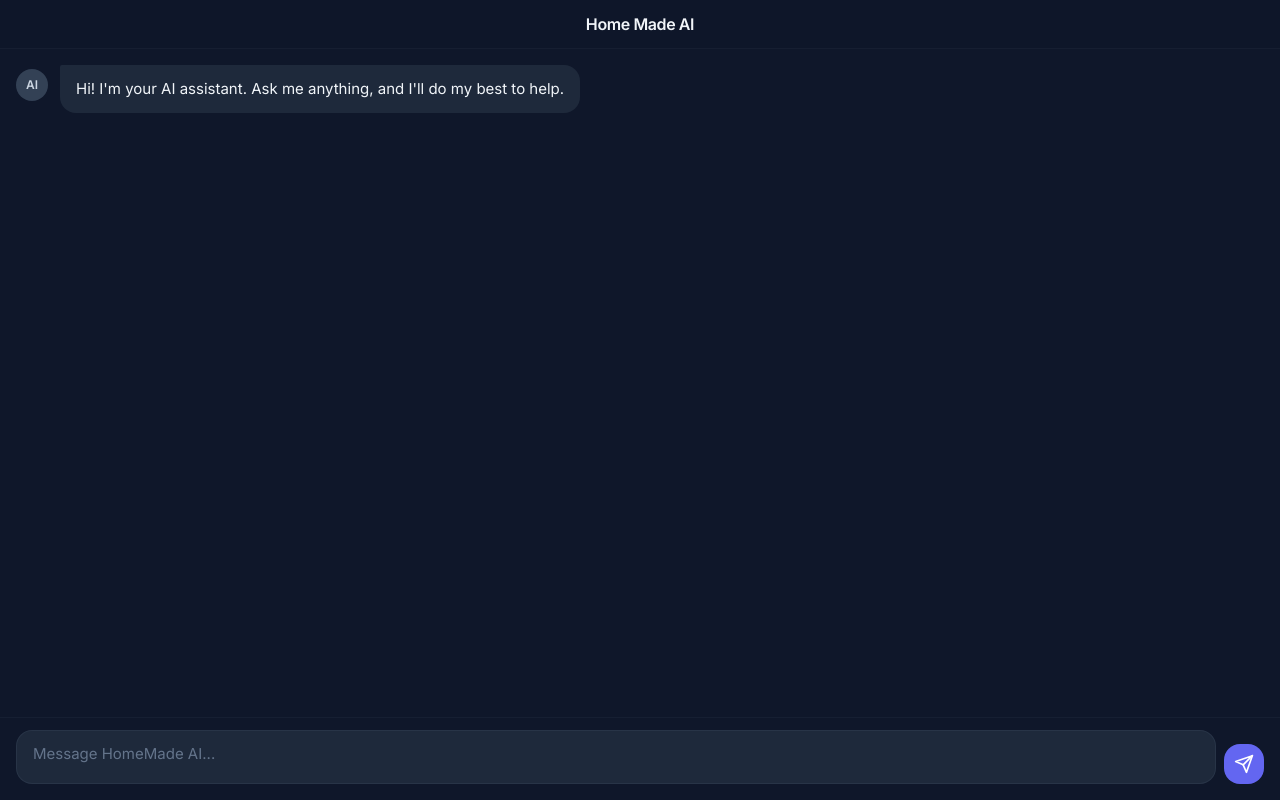
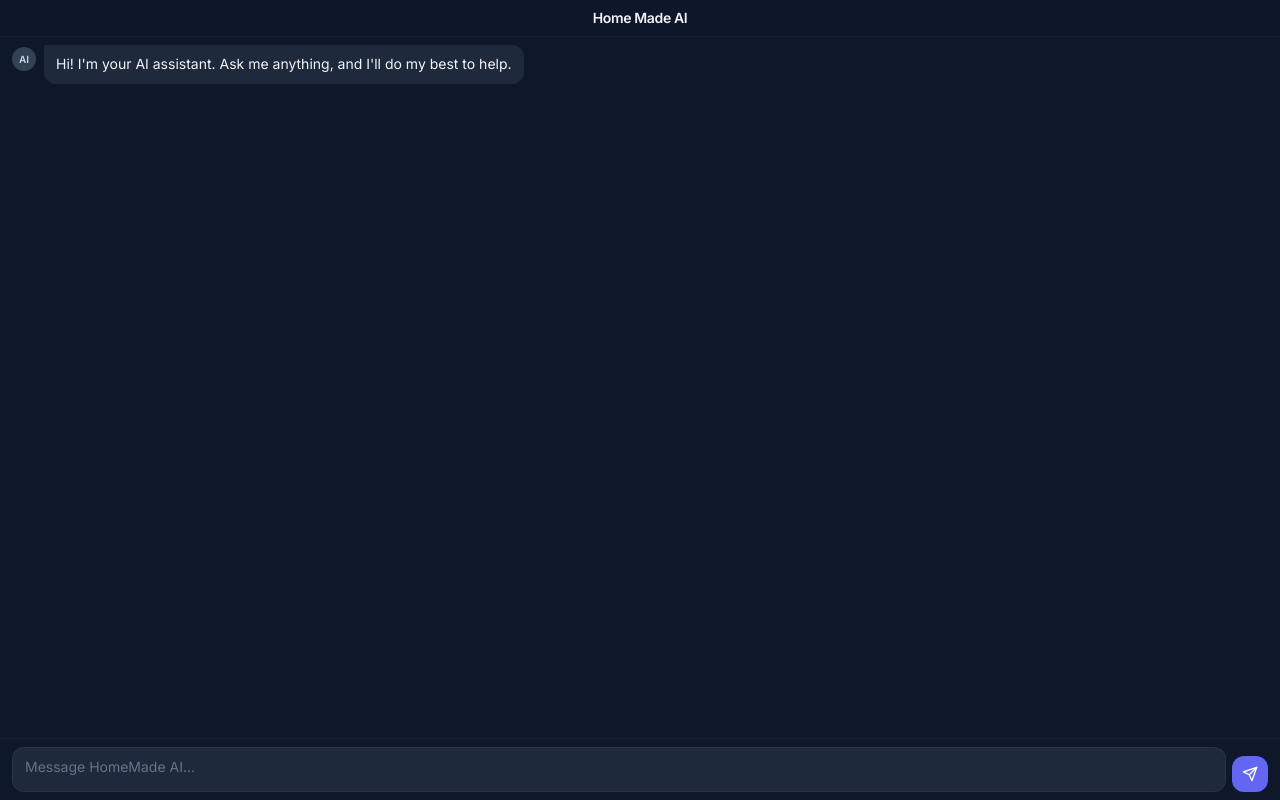
Before and after one commit to CraftWithMassi/HomeMadeAI, a plain HTML site: page frontend/index.html in a window 1280 px wide. Drawn offline with nearby package versions, Linux system fonts and the light colour scheme.

Commit message:
tired with this bug

```diff
--- a/frontend/index.html
+++ b/frontend/index.html
@@ -137,9 +137,9 @@
     >
       <!-- Header -->
       <header
-        class="px-4 py-3 border-b border-slate-800/50 flex items-center justify-center bg-slate-900/95 backdrop-blur-sm"
+        class="px-3 py-2 border-b border-slate-800/50 flex items-center justify-center bg-slate-900/95 backdrop-blur-sm shrink-0"
       >
-        <h1 class="text-base font-semibold tracking-tight text-slate-100">
+        <h1 class="text-sm font-semibold tracking-tight text-slate-100">
           Home Made AI
         </h1>
       </header>
@@ -147,17 +147,17 @@
       <!-- Chat Area -->
       <main
         id="chat-container"
-        class="flex-1 overflow-y-auto chat-scroll px-4 py-4 space-y-4 text-[15px] min-h-0"
+        class="flex-1 overflow-y-auto chat-scroll px-3 py-2 space-y-2 text-[14px] min-h-0"
       >
         <!-- Initial assistant message -->
-        <div class="flex items-start gap-3">
+        <div class="flex items-start gap-2">
           <div
-            class="mt-1 w-8 h-8 rounded-full bg-slate-700 flex items-center justify-center text-xs font-semibold text-slate-300 shrink-0"
+            class="mt-0.5 w-6 h-6 rounded-full bg-slate-700 flex items-center justify-center text-[10px] font-semibold text-slate-300 shrink-0"
           >
             AI
           </div>
           <div
-            class="max-w-[85%] rounded-2xl rounded-tl-sm bg-slate-800 px-4 py-3"
+            class="max-w-[85%] rounded-xl rounded-tl-sm bg-slate-800 px-3 py-2"
           >
             <p class="leading-relaxed text-slate-100">
               Hi! I'm your AI assistant. Ask me anything, and I'll do my best to
@@ -170,15 +170,15 @@
       <!-- Typing indicator / loader -->
       <div
         id="typing-indicator"
-        class="px-4 pb-2 text-xs text-slate-400 hidden"
+        class="px-3 pb-1 text-[11px] text-slate-400 hidden shrink-0"
       >
-        <div class="flex items-center gap-2">
-          <span class="relative flex h-2 w-2">
+        <div class="flex items-center gap-1.5">
+          <span class="relative flex h-1.5 w-1.5">
             <span
               class="animate-ping absolute inline-flex h-full w-full rounded-full bg-primary opacity-75"
             ></span>
             <span
-              class="relative inline-flex rounded-full h-2 w-2 bg-primary"
+              class="relative inline-flex rounded-full h-1.5 w-1.5 bg-primary"
             ></span>
           </span>
           <span>AI is thinking...</span>
@@ -187,24 +187,24 @@
 
       <!-- Input Area -->
       <footer
-        class="px-4 pt-3 pb-4 border-t border-slate-800/50 bg-slate-900"
-        style="padding-bottom: max(1rem, env(safe-area-inset-bottom));"
+        class="px-3 pt-2 pb-2 border-t border-slate-800/50 bg-slate-900 shrink-0"
+        style="padding-bottom: max(0.5rem, env(safe-area-inset-bottom));"
       >
-        <form id="chat-form" class="flex items-end gap-2">
+        <form id="chat-form" class="flex items-end gap-1.5">
           <div
-            class="flex-1 rounded-2xl bg-slate-800 border border-slate-700/50 focus-within:border-slate-600 transition-all"
+            class="flex-1 rounded-xl bg-slate-800 border border-slate-700/50 focus-within:border-slate-600 transition-all"
           >
             <textarea
               id="user-input"
               rows="1"
               placeholder="Message HomeMade AI..."
-              class="w-full resize-none bg-transparent border-0 outline-none text-[15px] px-4 py-3 placeholder:text-slate-500 text-slate-100"
+              class="w-full resize-none bg-transparent border-0 outline-none text-[14px] px-3 py-2 placeholder:text-slate-500 text-slate-100"
             ></textarea>
           </div>
           <button
             id="send-button"
             type="submit"
-            class="shrink-0 inline-flex items-center justify-center rounded-2xl bg-primary hover:bg-primary-dark disabled:bg-slate-700 disabled:text-slate-400 text-white transition-colors w-10 h-10"
+            class="shrink-0 inline-flex items-center justify-center rounded-xl bg-primary hover:bg-primary-dark disabled:bg-slate-700 disabled:text-slate-400 text-white transition-colors w-9 h-9"
           >
             <svg
               xmlns="http://www.w3.org/2000/svg"
@@ -212,7 +212,7 @@
               fill="none"
               stroke="currentColor"
               stroke-width="2"
-              class="w-5 h-5"
+              class="w-4 h-4"
             >
               <path
                 d="M22 2L11 13"
@@ -303,13 +303,13 @@
         const isUser = from === "user";
 
         const wrapper = document.createElement("div");
-        wrapper.className = `flex items-start gap-3 ${
+        wrapper.className = `flex items-start gap-2 ${
           isUser ? "justify-end" : ""
         }`;
 
         const avatar = document.createElement("div");
         avatar.className =
-          "mt-1 w-8 h-8 rounded-full flex items-center justify-center text-xs font-semibold shrink-0";
+          "mt-0.5 w-6 h-6 rounded-full flex items-center justify-center text-[10px] font-semibold shrink-0";
         avatar.textContent = isUser ? "You" : "AI";
         if (isUser) {
           avatar.classList.add(
@@ -323,7 +323,7 @@
 
         const bubble = document.createElement("div");
         bubble.className =
-          "max-w-[85%] rounded-2xl px-4 py-3 text-[15px] leading-relaxed prose";
+          "max-w-[85%] rounded-xl px-3 py-2 text-[14px] leading-relaxed prose";
 
         if (isUser) {
           bubble.classList.add(
@@ -419,7 +419,7 @@
       // Auto-grow textarea
       userInput.addEventListener("input", () => {
         userInput.style.height = "auto";
-        userInput.style.height = Math.min(userInput.scrollHeight, 120) + "px";
+        userInput.style.height = Math.min(userInput.scrollHeight, 100) + "px";
         // Scroll input into view on mobile when typing
         setTimeout(() => {
           userInput.scrollIntoView({ behavior: 'smooth', block: 'end' });
```
